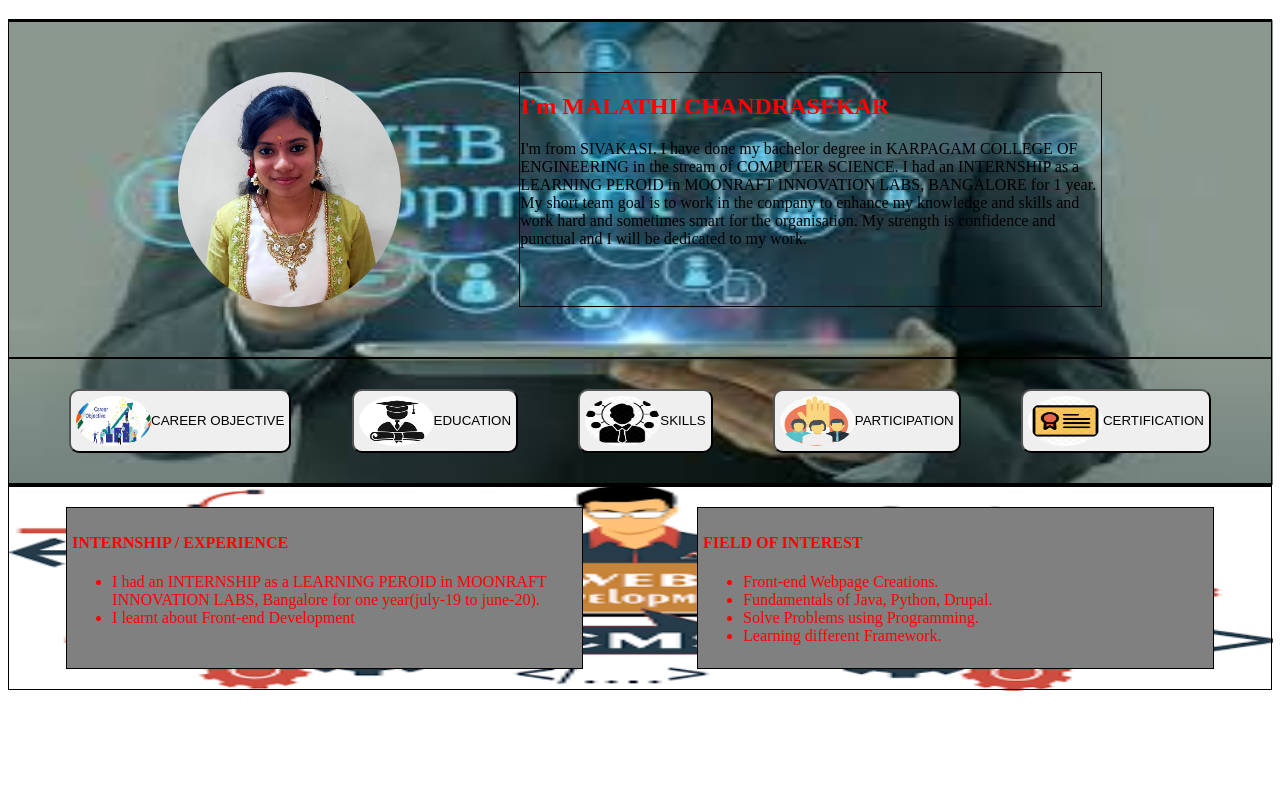
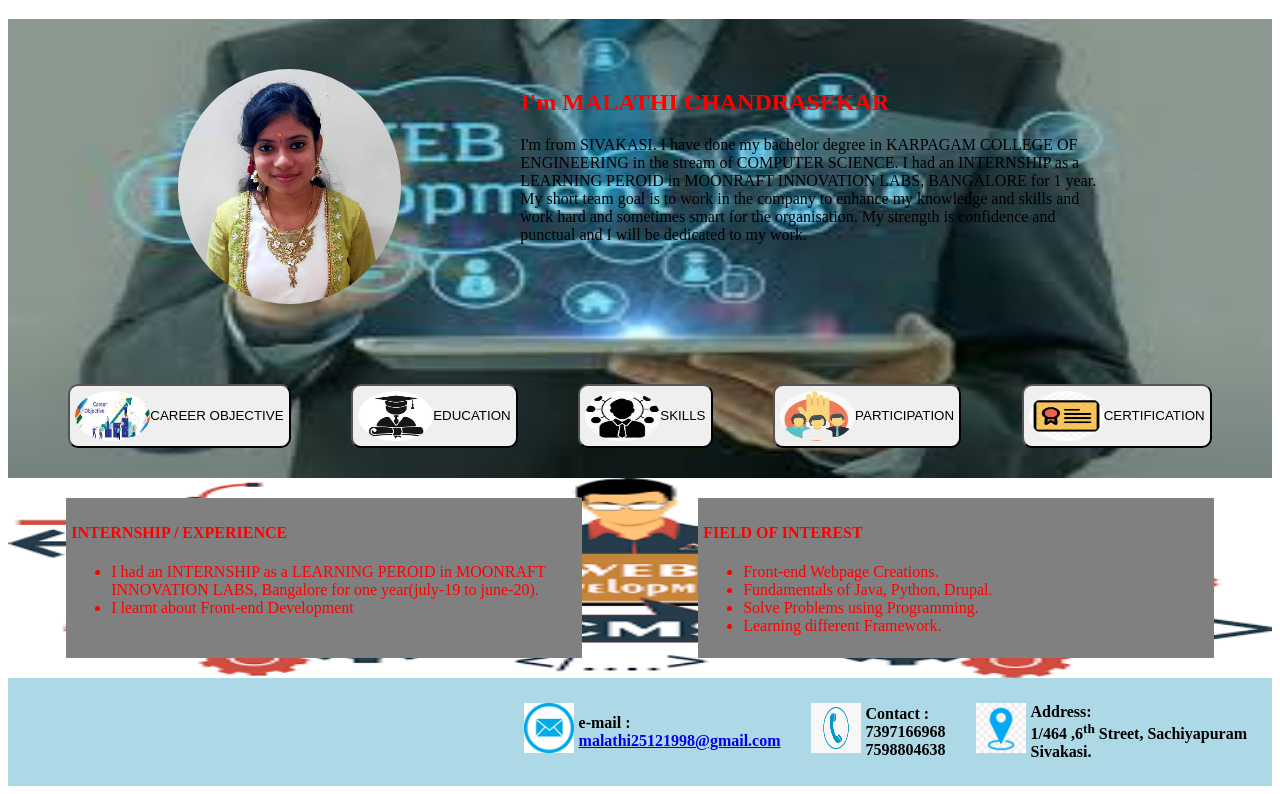
Before and after one commit to MalathiChandran25/MyResumePortfolio, a plain HTML site: page index.html in a window 1280 px wide. Shown: the part 63-857 px from the top of the page. Before the commit the page ends 800 px from the top, so only its background shows below. Drawn offline with Linux system fonts and the light colour scheme.

Commit message:
added footer details and images

```diff
--- a/CSS/style.css
+++ b/CSS/style.css
@@ -3,9 +3,10 @@
     src: url("../assets/fonts/Montserrat-Bold.ttf");
 }
 
-div {
+
+/* div {
     border: 1px solid black;
-}
+} */
 
 #heading {
     text-align: center;
@@ -261,3 +262,38 @@ div>h3 {
     background-color: violet;
     color: white;
 }
+
+
+/*footer*/
+
+footer {
+    background-color: lightblue;
+    color: black;
+}
+
+.footer_div {
+    display: flex;
+    justify-content: flex-end;
+    padding: 10px;
+}
+
+.personal_details {
+    display: flex;
+    /* width: 250px; */
+    /* border: 1px solid red; */
+    padding: 10px;
+    margin: 5px;
+}
+
+.personal_details p {
+    margin: 0;
+    align-self: center;
+    padding-left: 5px;
+    font-weight: bold;
+}
+
+.footer_img,
+.footer_div_img {
+    width: 50px;
+    height: 50px;
+}
--- a/index.html
+++ b/index.html
@@ -329,10 +329,29 @@
             </div>
         </section>
     </main>
-    <footer id="footer ">
-
+    <footer id="footer">
+        <div class="footer_div">
+            <div class="personal_details">
+                <div class="footer_div_img">
+                    <img class="footer_img" title="email" alt="email" src="assets/images/email.png" />
+                </div>
+                <p>e-mail :<br/> <a href="mailto:malathi25121998@gmail.com">malathi25121998@gmail.com</a></p>
+            </div>
+            <div class="personal_details">
+                <div class="footer_div_img">
+                    <img class="footer_img" title="contact" alt="contact" src="assets/images/phone.png" />
+                </div>
+                <p>Contact :<br/> 7397166968 <br/> 7598804638</p>
+            </div>
+            <div class="personal_details">
+                <div class="footer_div_img">
+                    <img class="footer_img" title="address" alt="address" src="assets/images/address.jpg" />
+                </div>
+                <p>Address:<br/> 1/464 ,6<sup>th</sup> Street, Sachiyapuram <br/>Sivakasi.</p>
+            </div>
+        </div>
     </footer>
-    <script src="JS/script.js "></script>
+    <script src=" JS/script.js "></script>
 </body>
 
 </html>
```
Also changed, not shown: assets/images/address.jpg (added), assets/images/codeinglang.png (added), assets/images/email.png (added), assets/images/personaldetails.jpg (added), assets/images/phone.png (added).
